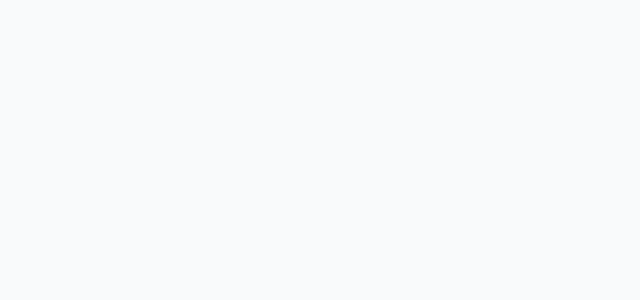
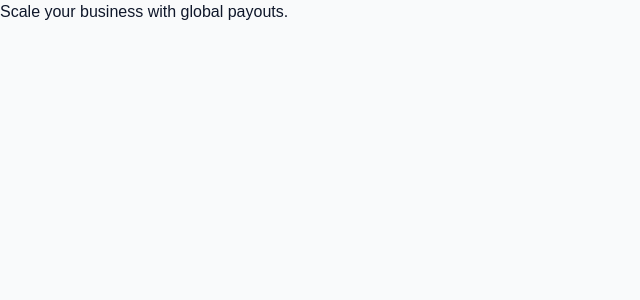
Before and after one commit to Abusadiq006/bridge-pay-dashboard, a React (Vite) app: page /Signup in a window 1280 px wide. Shown: the top 300 px of the page, without its empty margins (0-640 px from the left). Built offline with nearby package versions, Linux system fonts and the light colour scheme; a web font is replaced by a local one.

Commit message:
implementing Left Side value h3

```diff
--- a/src/pages/Signup.jsx
+++ b/src/pages/Signup.jsx
@@ -30,6 +30,7 @@ const Signup = () => {
                         <div>
                             <div></div>
                         </div>
+                        <h3>Scale your business with global payouts.</h3>
                     </div>
                 </div>
             </div>
```
